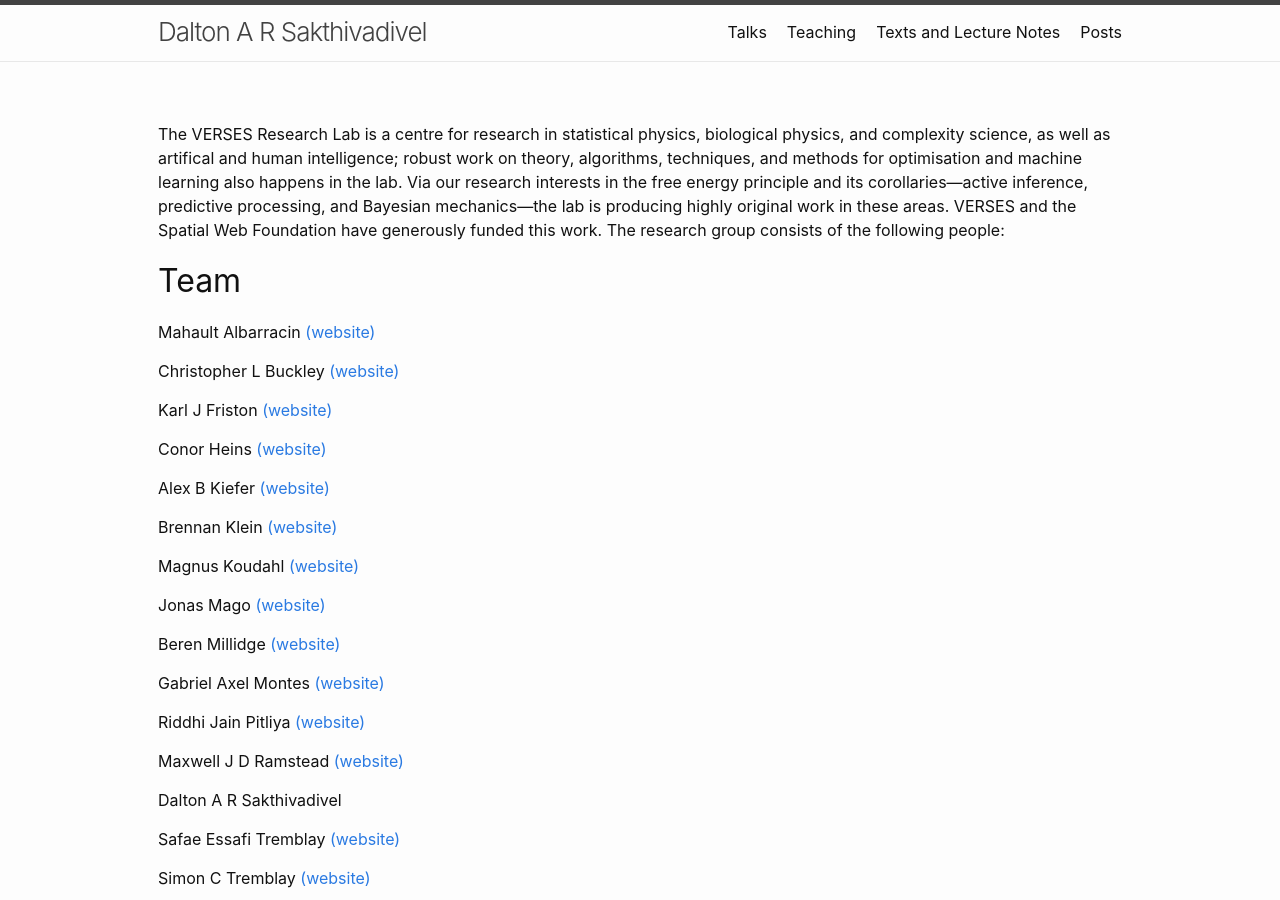
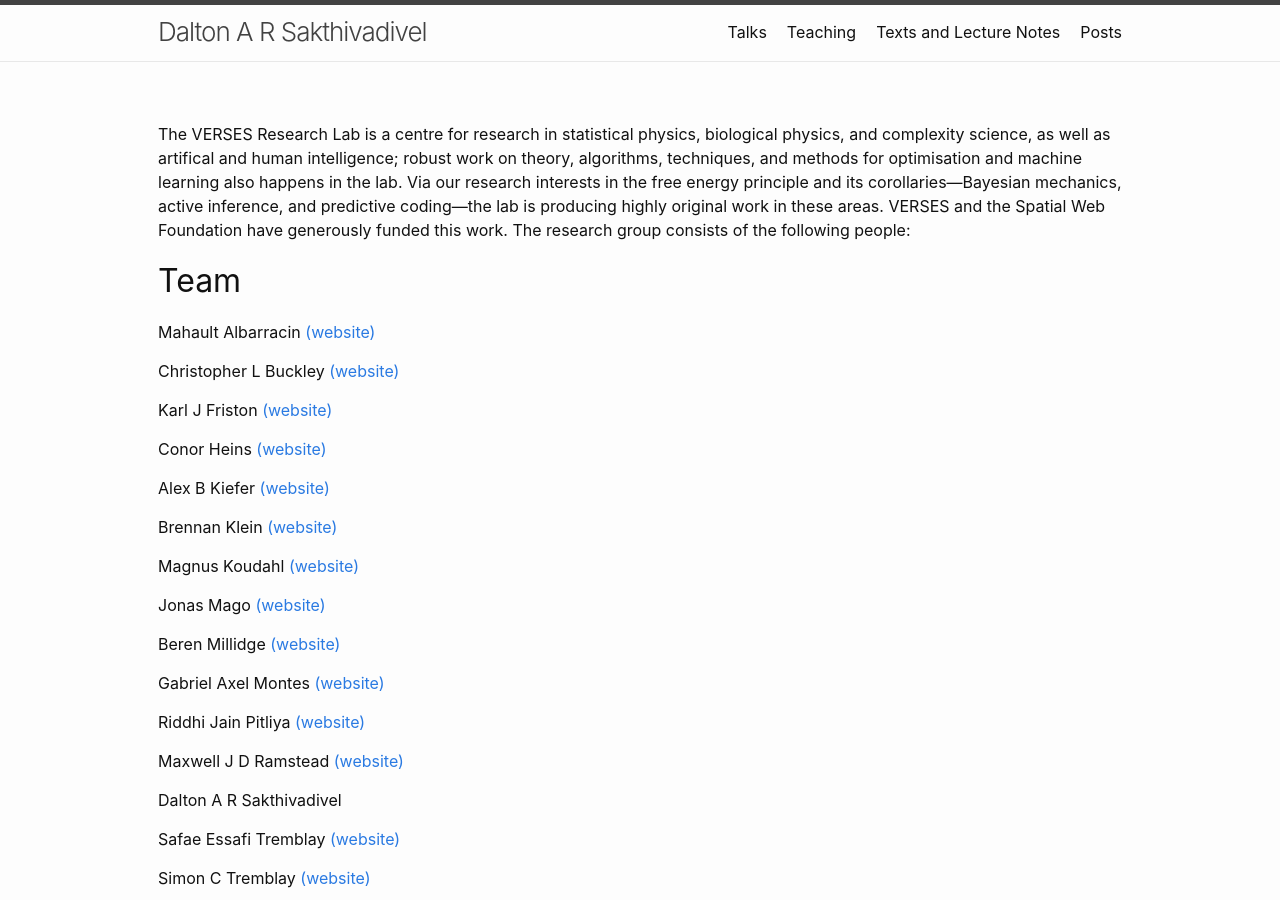
Before and after one commit to DARSakthi/DARSakthi.github.io, a Jekyll site: the page built from verses-lab.markdown, in a window 1280 px wide and 900 px high. Built offline with Jekyll 4.4.1, drawn with Linux system fonts in a browser that asks for light colours.

Commit message:
Corrected link

```diff
--- a/verses-lab.markdown
+++ b/verses-lab.markdown
@@ -3,7 +3,7 @@ layout: page
 permalink: /verses-lab/
 ---
 
-The VERSES Research Lab is a centre for research in statistical physics, biological physics, and complexity science, as well as artifical and human intelligence; robust work on theory, algorithms, techniques, and methods for optimisation and machine learning also happens in the lab. Via our research interests in the free energy principle and its corollaries—active inference, predictive processing, and Bayesian mechanics—the lab is producing highly original work in these areas. VERSES and the Spatial Web Foundation have generously funded this work. The research group consists of the following people:
+The VERSES Research Lab is a centre for research in statistical physics, biological physics, and complexity science, as well as artifical and human intelligence; robust work on theory, algorithms, techniques, and methods for optimisation and machine learning also happens in the lab. Via our research interests in the free energy principle and its corollaries—Bayesian mechanics, active inference, and predictive coding—the lab is producing highly original work in these areas. VERSES and the Spatial Web Foundation have generously funded this work. The research group consists of the following people:
 
 ## Team
 
@@ -45,7 +45,7 @@ Additionally, the lab has strong connections to the EASy group at Sussex Univers
 
 # Mathematics and Physics
 
-A Constraint Geometry for Inference and Integration. **Dalton A R Sakthivadivel**. 2022. Preprint arXiv:2203.08119. [Link](https://arxiv.org/abs/2204.02169).
+A Constraint Geometry for Inference and Integration. **Dalton A R Sakthivadivel**. 2022. Preprint arXiv:2203.08119. [Link](https://arxiv.org/abs/2203.08119).
 
 # Machine Learning, Control Theory, Optimisation
 
```
